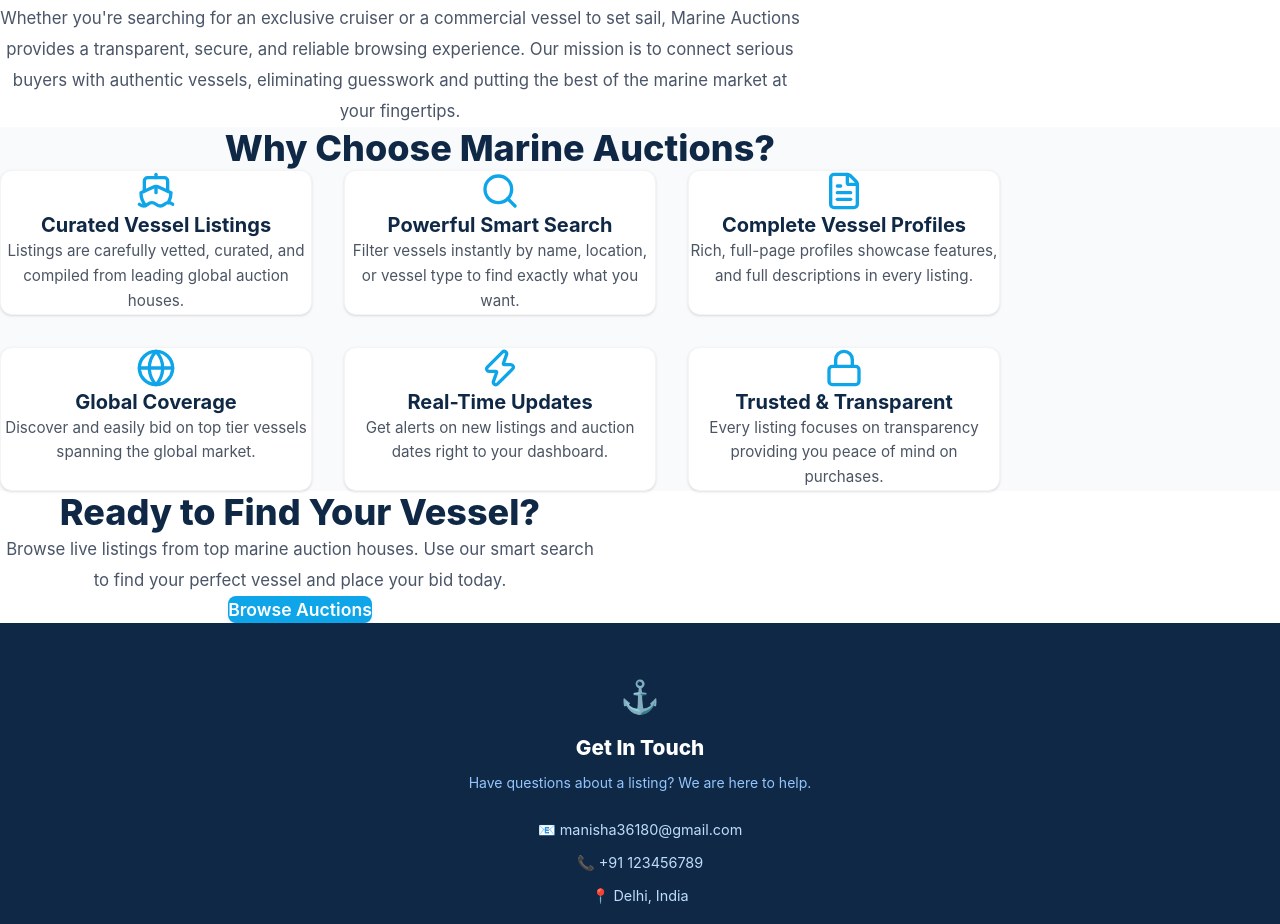
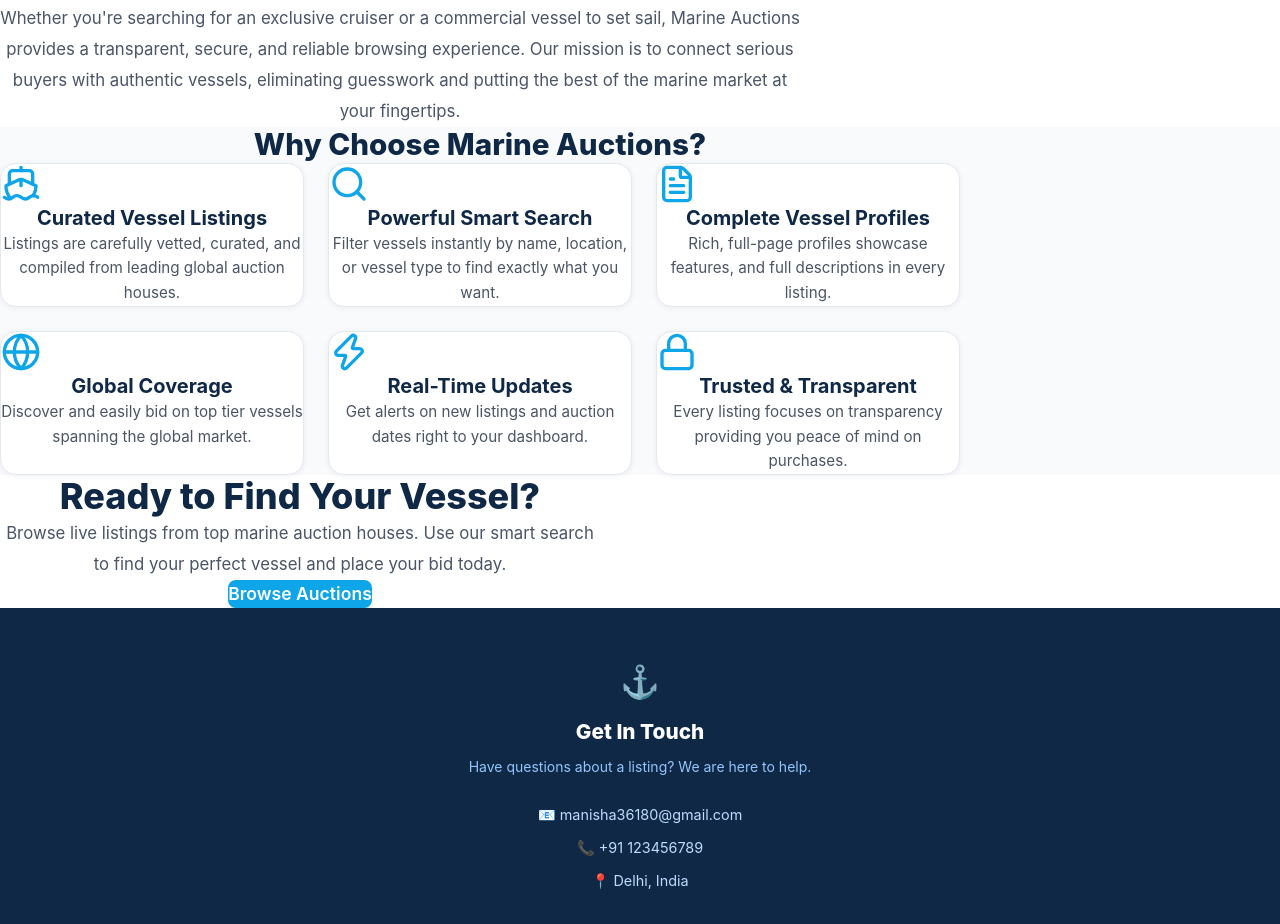
Before and after one commit to manisha36180-rgb/gitup, a Next.js app: page / in a window 1280 px wide. Shown: the part 900-1824 px from the top of the page. Built offline with nearby package versions, Linux system fonts and the light colour scheme.

Commit message:
Completely revert to original block-level inline spacing

```diff
--- a/app/contact/page.tsx
+++ b/app/contact/page.tsx
@@ -1,18 +1,18 @@
 export default function ContactPage() {
   return (
-    <div className="w-full bg-[#f8f9fa] py-12 px-6 sm:py-20 lg:py-20 min-h-[80vh] flex flex-col items-center">
-      <div className="w-full max-w-[1280px] mx-auto flex flex-col items-center">
+    <div className="w-full bg-[#f8f9fa] py-[80px] px-[24px] min-h-[80vh] text-center">
+      <div className="w-full max-w-[800px] mx-auto">
         {/* Header Section */}
-        <div className="max-w-[800px] w-full flex flex-col items-center text-center mb-12 sm:mb-12">
-          <h1 className="text-3xl sm:text-4xl lg:text-[2.5rem] font-extrabold text-[#0f2846] mb-4 text-center">Contact Us</h1>
-          <div className="w-16 h-1 bg-[#0EA5E9] mb-8 rounded-full" />
-          <p className="text-[#4a5568] text-base sm:text-lg lg:text-[1.125rem] leading-relaxed max-w-[600px] text-center">
+        <div className="mb-[48px]">
+          <h1 className="text-3xl sm:text-4xl lg:text-[2.5rem] font-extrabold text-[#0f2846] mb-4">Contact Us</h1>
+          <div className="w-16 h-1 bg-[#0EA5E9] mx-auto mb-8 rounded-full" />
+          <p className="text-[#4a5568] text-base sm:text-lg lg:text-[1.125rem] leading-relaxed max-w-[600px] mx-auto">
             Have a question about a listing or want to know more about our platform? Reach out and our team will get back to you shortly.
           </p>
         </div>
 
         {/* Main Container */}
-        <div className="w-full max-w-[700px]">
+        <div className="w-full max-w-[700px] mx-auto text-left">
 
           {/* Contact Form */}
           <form className="bg-white rounded-3xl shadow-[0_10px_40px_rgba(0,0,0,0.08)] border border-[#f1f5f9] p-6 sm:p-10 mb-12">
--- a/app/page.tsx
+++ b/app/page.tsx
@@ -63,14 +63,14 @@ export default function Home() {
       </section>
 
       {/* ── Why Choose Marine Auctions ── */}
-      <section className="w-full bg-gray-50 py-12 px-6 sm:py-20 lg:py-20">
-        <div className="max-w-[1000px] mx-auto flex flex-col items-center text-center">
-          <h2 className="text-2xl sm:text-3xl lg:text-[2.25rem] font-extrabold text-[#0f2846] mb-10 lg:mb-12">
+      <section className="w-full bg-gray-50 py-12 px-6 sm:py-20 lg:py-[80px] text-center">
+        <div className="max-w-[960px] mx-auto">
+          <h2 className="text-2xl sm:text-3xl lg:text-[1.85rem] font-extrabold text-[#0f2846] mb-10 lg:mb-14">
             Why Choose Marine Auctions?
           </h2>
 
-          <div className="grid grid-cols-1 sm:grid-cols-2 lg:grid-cols-3 gap-6 sm:gap-8 w-full">
-            <div className="bg-white p-6 sm:p-8 rounded-xl shadow-sm border border-gray-100 flex flex-col items-center">
+          <div className="grid grid-cols-1 sm:grid-cols-2 lg:grid-cols-3 gap-6 sm:gap-6 w-full text-left">
+            <div className="bg-white p-6 sm:py-9 sm:px-7 rounded-2xl shadow-[0_1px_6px_rgba(0,0,0,0.06)] border border-slate-200 text-center">
               <div className="text-[#0EA5E9] mb-4">
                 <Ship size={40} />
               </div>
@@ -80,7 +80,7 @@ export default function Home() {
               </p>
             </div>
 
-            <div className="bg-white p-6 sm:p-8 rounded-xl shadow-sm border border-gray-100 flex flex-col items-center">
+            <div className="bg-white p-6 sm:py-9 sm:px-7 rounded-2xl shadow-[0_1px_6px_rgba(0,0,0,0.06)] border border-slate-200 text-center">
               <div className="text-[#0EA5E9] mb-4">
                 <Search size={40} />
               </div>
@@ -90,7 +90,7 @@ export default function Home() {
               </p>
             </div>
 
-            <div className="bg-white p-6 sm:p-8 rounded-xl shadow-sm border border-gray-100 flex flex-col items-center">
+            <div className="bg-white p-6 sm:py-9 sm:px-7 rounded-2xl shadow-[0_1px_6px_rgba(0,0,0,0.06)] border border-slate-200 text-center">
               <div className="text-[#0EA5E9] mb-4">
                 <FileText size={40} />
               </div>
@@ -100,7 +100,7 @@ export default function Home() {
               </p>
             </div>
 
-            <div className="bg-white p-6 sm:p-8 rounded-xl shadow-sm border border-gray-100 flex flex-col items-center">
+            <div className="bg-white p-6 sm:py-9 sm:px-7 rounded-2xl shadow-[0_1px_6px_rgba(0,0,0,0.06)] border border-slate-200 text-center">
               <div className="text-[#0EA5E9] mb-4">
                 <Globe size={40} />
               </div>
@@ -110,7 +110,7 @@ export default function Home() {
               </p>
             </div>
 
-            <div className="bg-white p-6 sm:p-8 rounded-xl shadow-sm border border-gray-100 flex flex-col items-center">
+            <div className="bg-white p-6 sm:py-9 sm:px-7 rounded-2xl shadow-[0_1px_6px_rgba(0,0,0,0.06)] border border-slate-200 text-center">
               <div className="text-[#0EA5E9] mb-4">
                 <Zap size={40} />
               </div>
@@ -120,7 +120,7 @@ export default function Home() {
               </p>
             </div>
 
-            <div className="bg-white p-6 sm:p-8 rounded-xl shadow-sm border border-gray-100 flex flex-col items-center">
+            <div className="bg-white p-6 sm:py-9 sm:px-7 rounded-2xl shadow-[0_1px_6px_rgba(0,0,0,0.06)] border border-slate-200 text-center">
               <div className="text-[#0EA5E9] mb-4">
                 <Lock size={40} />
               </div>
@@ -134,8 +134,8 @@ export default function Home() {
       </section>
 
       {/* ── CTA ── */}
-      <section className="w-full bg-white py-16 px-6 sm:py-20">
-        <div className="max-w-[600px] mx-auto flex flex-col items-center text-center">
+      <section className="w-full bg-white py-16 px-6 sm:py-[80px] text-center">
+        <div className="max-w-[600px] mx-auto">
           <h2 className="text-2xl sm:text-3xl lg:text-[2.25rem] font-extrabold text-[#0f2846] mb-4 lg:mb-4">
             Ready to Find Your Vessel?
           </h2>
```
